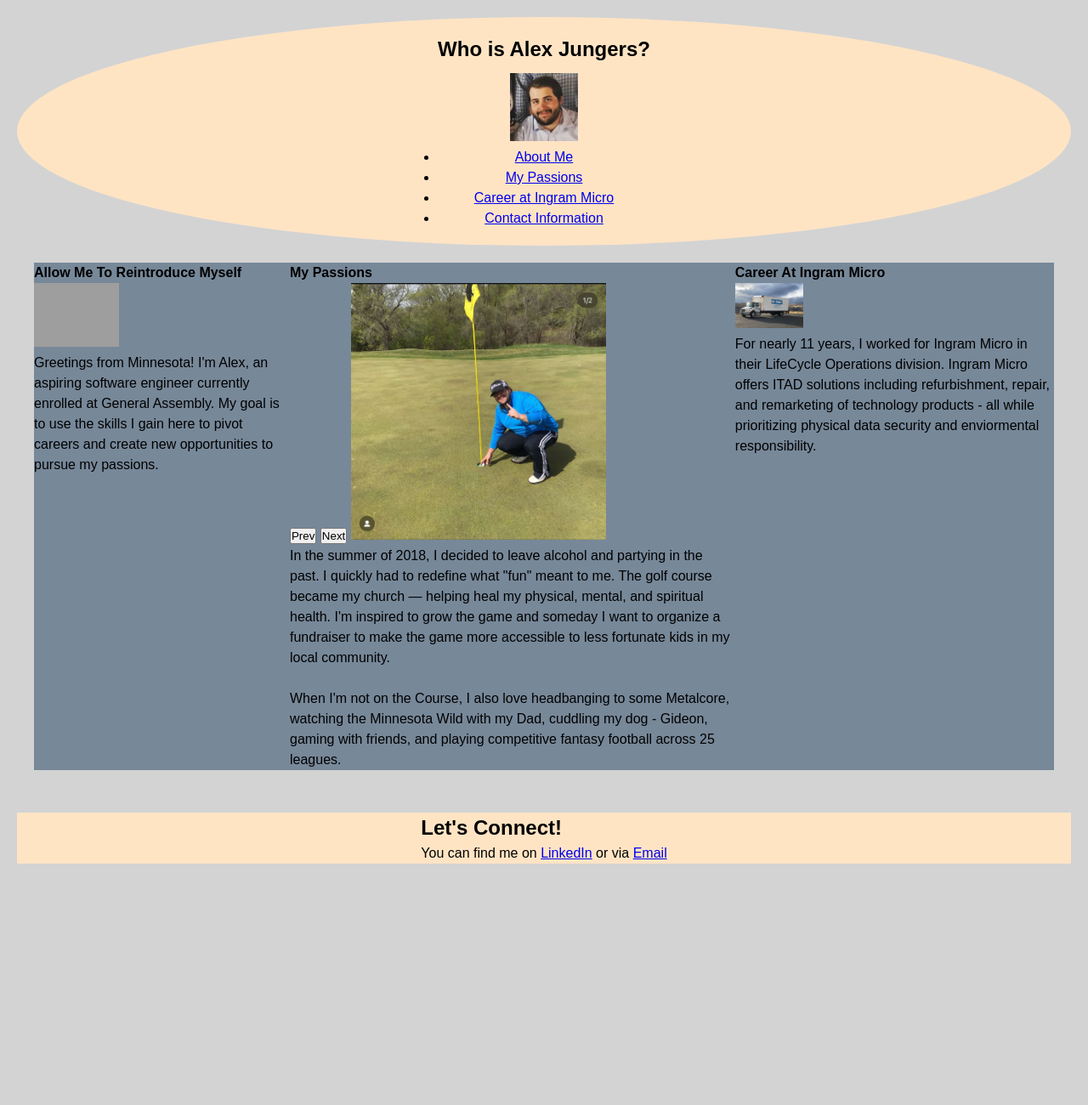
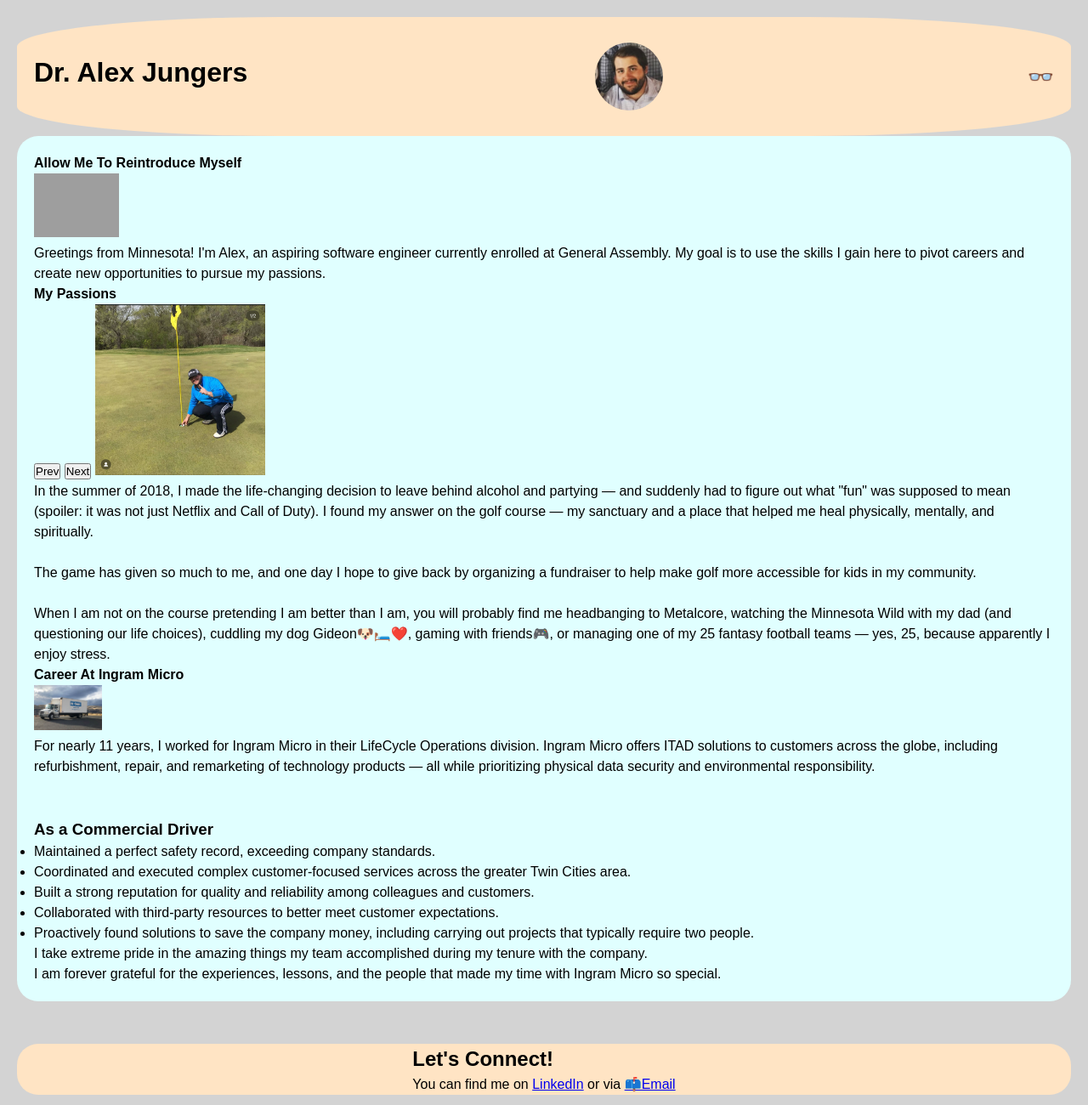
Before and after one commit to ajungers-ga/about-me-project, a plain HTML site: page index.html in a window 1280 px wide. Shown: the whole page at 85% size. Before the commit the page ends 1036 px from the top, so only its background shows below. Drawn offline with Linux system fonts and the light colour scheme; grey boxes are pictures that could not be loaded.

Commit message:
added nerdy glasses interaction and some small rotation feature fixes

```diff
--- a/index.html
+++ b/index.html
@@ -10,31 +10,39 @@
 </head>
 
 <body>
-    <div class="header">
+
+
+    <header class="header">
+        <h1>Dr. Alex Jungers</h1>
+        <img src="images/alexwithhair.jpg" alt="before my mans lost his hair" width="80">
+            <button id="nerdy-glasses">👓</button>
+
+
             <nav>
-            <h1>Who is Alex Jungers?</h1>
-            <img src="images/alexwithhair.jpg" alt="before my mans lost his hair" width="80">
-            <ul id="nav-sections">
+                <ul class="menu" id="nav-sections">
                     <li><a href="#intro">About Me</a></li>
                     <li><a href="#passions">My Passions</a></li>
                     <li><a href="#ingram">Career at Ingram Micro</a></li>
                     <li><a href="#contact">Contact Information</a></li>
                 </ul>
             </nav>
-    </div>
-    <!-- <img src ="https://i.imgur.com/SdplhcR.jpeg"> <alt="gideon" width="10"> -->
+        </header>
+
+
+
     <div class="main">
-        <div>
+
         <section id="intro">
             <h4>Allow Me To Reintroduce Myself</h4>
             <img src="images/flowerboy.JPG" alt="little flower boy" width="100">
             <p>Greetings from Minnesota! I'm Alex, an aspiring software engineer currently enrolled at General
                 Assembly.
-                    My goal is to use the skills I gain here to pivot careers and create new opportunities to pursue my
+                My goal is to use the skills I gain here to pivot careers and create new opportunities to pursue
+                my
                 passions.</p>
         </section>
-        </div>
-        <div>
+
+
         <section id="passions">
 
             <h4>My Passions</h4>
@@ -42,29 +50,50 @@
                 <button id="prevbutton">Prev</button>
                 <button id="nextbutton">Next</button>
             </div>
-                <p>In the summer of 2018, I decided to leave alcohol and partying in the past. I quickly had to redefine
-                    what "fun" meant to me. The golf course became my church — helping heal my physical, mental, and
-                    spiritual health. I'm inspired to grow the
-                    game and someday I want to organize a fundraiser to make the game more accessible to less fortunate kids
-                    in
-                    my local community.<br> <br>When I'm not on the Course, I also love headbanging to some Metalcore,
-                    watching the Minnesota Wild with my Dad, cuddling my dog - Gideon, gaming with friends, and playing
-                    competitive fantasy football across 25 leagues.</p>
 
-                    <!-- <img src="/images/alex_dad_golf.JPG"> -->
-
-
-
+            <p>
+                In the summer of 2018, I made the life-changing decision to leave behind alcohol and partying — and
+                suddenly had to figure out what "fun" was supposed to mean (spoiler: it was not just Netflix and Call of
+                Duty). I
+                found my answer on the golf course — my sanctuary and a place that helped me heal physically, mentally,
+                and spiritually.
+                <br><br>
+                The game has given so much to me, and one day I hope to give back by organizing a fundraiser to help
+                make golf more accessible for kids in my community.
+                <br><br>
+                When I am not on the course pretending I am better than I am, you will probably find me headbanging to
+                Metalcore, watching the Minnesota Wild with my dad (and questioning our life choices), cuddling my dog
+                Gideon🐶🛏️❤️, gaming with friends🎮, or managing one of my 25 fantasy football teams — yes, 25, because
+                apparently I enjoy stress.
+            </p>
 
         </section>
-        </div>
+
         <section id="ingram">
             <h4>Career At Ingram Micro</h4>
 
             <img src="images/Ingram_truck.jpg" alt="Ingram Truck" width="80">
-            <p>For nearly 11 years, I worked for Ingram Micro in their LifeCycle Operations division. Ingram Micro
-                offers ITAD solutions including refurbishment, repair, and remarketing of technology products - all
-                while prioritizing physical data security and enviormental responsibility.</p>
+
+            <p>
+                For nearly 11 years, I worked for Ingram Micro in their LifeCycle Operations division. Ingram Micro offers ITAD solutions to customers across the globe, including refurbishment, repair, and remarketing of technology products — all while prioritizing physical data security and environmental responsibility.
+              </p>
+              <br><br>
+              <h3>As a Commercial Driver</h3>
+              <ul>
+                <li>Maintained a perfect safety record, exceeding company standards.</li>
+                <li>Coordinated and executed complex customer-focused services across the greater Twin Cities area.</li>
+                <li>Built a strong reputation for quality and reliability among colleagues and customers.</li>
+                <li>Collaborated with third-party resources to better meet customer expectations.</li>
+                <li>Proactively found solutions to save the company money, including carrying out projects that typically require two people.</li>
+              </ul>
+
+              <p>
+                I take extreme pride in the amazing things my team accomplished during my tenure with the company.
+              </p>
+
+              <p>
+                I am forever grateful for the experiences, lessons, and the people that made my time with Ingram Micro so special.
+              </p>
         </section>
 
 
@@ -73,19 +102,10 @@
         <footer id="contact">
             <h2>Let's Connect!</h2>
             <p>You can find me on <a href="https://www.linkedin.com/in/alexander-jungers/" target="_blank">LinkedIn</a>
-                or via <a href="mailto:alex.jungers@gmail.com">Email</a></p>
+                or via <a href="mailto:alex.jungers@gmail.com">📫Email</a></p>
         </footer>
     </div>
 
 </body>
 
 </html>
-
-
-<!--
-add the hamburger nav feature
-<body>
-    <header class="header"
-
-
--->
--- a/script.js
+++ b/script.js
@@ -1,3 +1,7 @@
+//varaibles
+
+
+
 const images = [
     "images/IMG_E0838.JPG",
     // "images/Ingram_truck.jpg",
@@ -20,17 +24,35 @@ let currentIndex = 0;
 const  prevButton = document.getElementById("prevbutton");
 const nextButton = document.getElementById("nextbutton");
 const rotationFeature = document.querySelector(".rotationfeature");
+const nerdyGlassesBtn=document.getElementById('nerdy-glasses');
+const navMenu=document.getElementById('nav-sections');
+
+
+
+
+
+
+// my image element
 
 const imageElement = document.createElement("img");
 imageElement.src = images[currentIndex];
 imageElement.alt = "My Passions Image";
-imageElement.width = 300;
+imageElement.width = 200;
+rotationFeature.appendChild(imageElement);
 
-rotationFeature.appendChild(imageElement);
+
+
+//functions
 
 function updateImage(){
     imageElement.src = images[currentIndex];
 }
+
+
+
+
+//event listeners
+
 
 nextButton.addEventListener("click",() => {
     currentIndex = (currentIndex + 1) % images.length;
@@ -40,5 +62,9 @@ nextButton.addEventListener("click",() => {
 prevButton.addEventListener("click", () => {
     currentIndex = (currentIndex - 1) % images.length;
     updateImage();
-    // more content?
+
 });
+
+nerdyGlassesBtn.addEventListener('click',() => {
+    navMenu.classList.toggle('show');
+});
--- a/style.css
+++ b/style.css
@@ -19,30 +19,26 @@ body {
     padding: 20px;
     text-align: center;
     justify-content: center;
-    margin-bottom: 20px;
-    border-radius: 50%;
+    align-items: center;
+    border-radius: 25%;
 }
 
 
 h1 {
   margin-bottom: 10px;
+  text-align: center;
 }
 
 header img {
     display: block;
     margin:10px auto;
     border-radius: 50%;
-    /* why is this not working? */
 }
 
 .main {
-    display: flex;
-    background-color: lightslategray;
-    justify-content: space-between;
-    margin: 20px;
-    /* border-radius: 20%; */
-    /* width: 100%; */
-
+    background-color: lightcyan;
+    padding: 20px;
+    border-radius: 25px;
 }
 
 .footer {
@@ -52,4 +48,25 @@ header img {
     background-color: bisque;
     color: black;
     margin-top: 50px;
+    border-radius: 25px;
 }
+
+.menu {
+    display: none;
+    list-style: none;
+    padding: 0;
+    gap: 50px;
+}
+
+.menu.show {
+    display: block;
+    /* dont know why right now but this needs to be set to block to function properly */
+}
+
+#nerdy-glasses {
+    font-size: 25px;
+    cursor: pointer;
+    background: none;
+    border: none;
+    margin-left: 20px;
+}
```
Lines whose indentation alone changed are shown as unchanged.
